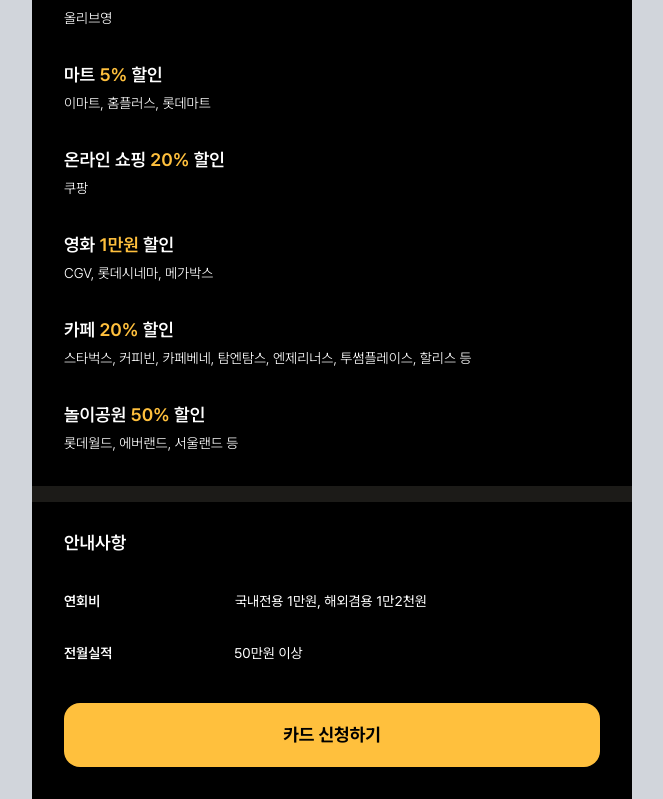
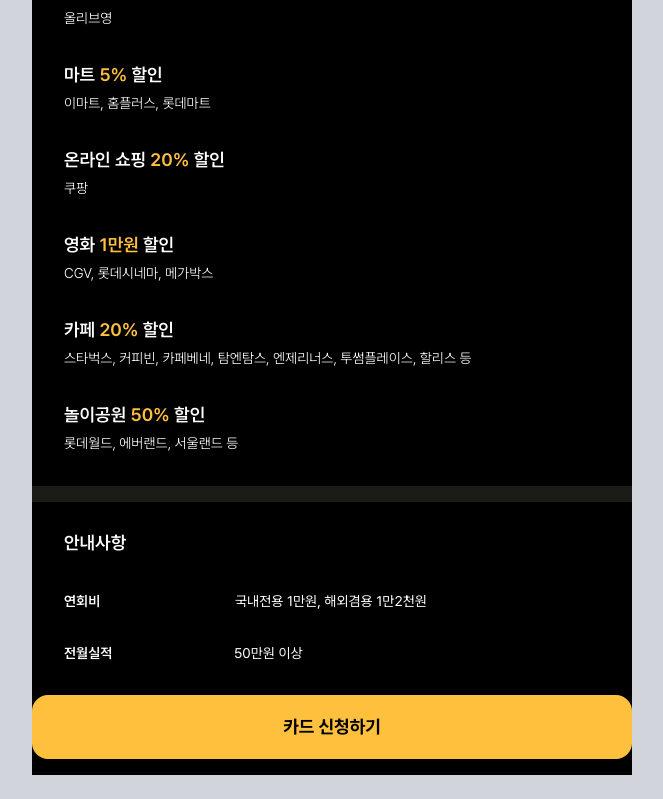
Before and after one commit to FITS-U/FitsU_FE, a Next.js app: page /recommends/1 in a window 1280 px wide. Shown: the part 756-1555 px from the top of the page, without its empty margins (308-971 px from the left). After the commit the page ends 1531 px from the top, so only its background shows below. Built offline with nearby package versions, Linux system fonts and the light colour scheme.

Commit message:
chore: 카드추천 페이지 링크버튼 수정

```diff
--- a/src/app/recommends/[cardId]/page.tsx
+++ b/src/app/recommends/[cardId]/page.tsx
@@ -50,7 +50,7 @@
   }
 
   return (
-    <div className="p-8 text-white">
+    <div className="p-8 text-white relative">
       <Link href="/recommends" className="text-3xl">&lt;</Link>
       <div className="mt-12 flex flex-col items-center">
         <div className="w-3/5 aspect-[5/3] bg-contrast-800 flex items-center justify-center">카드이미지</div>
@@ -85,12 +85,14 @@
           </div>
         </div>
       </div>
-      <div className="mt-10">
-        <Link href={cardDetail.applyLink}>
-          <button className="w-full h-16 bg-orange-500 text-black font-bold text-lg py-3 rounded-2xl">
-            카드 신청하기
-          </button>
-        </Link>
+      <div className="mt-20">
+        <div className="absolute block w-full -left-0 bottom-4">
+          <Link href={cardDetail.applyLink}>
+            <button className="w-full h-16 bg-orange-500 text-black font-bold text-lg py-3 rounded-2xl">
+              카드 신청하기
+            </button>
+          </Link>
+        </div>
       </div>
     </div>
   );
```
